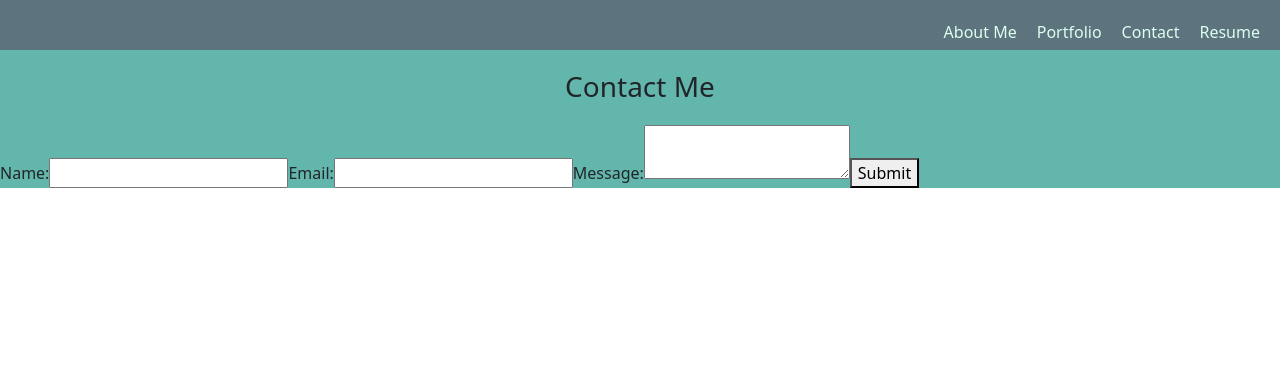
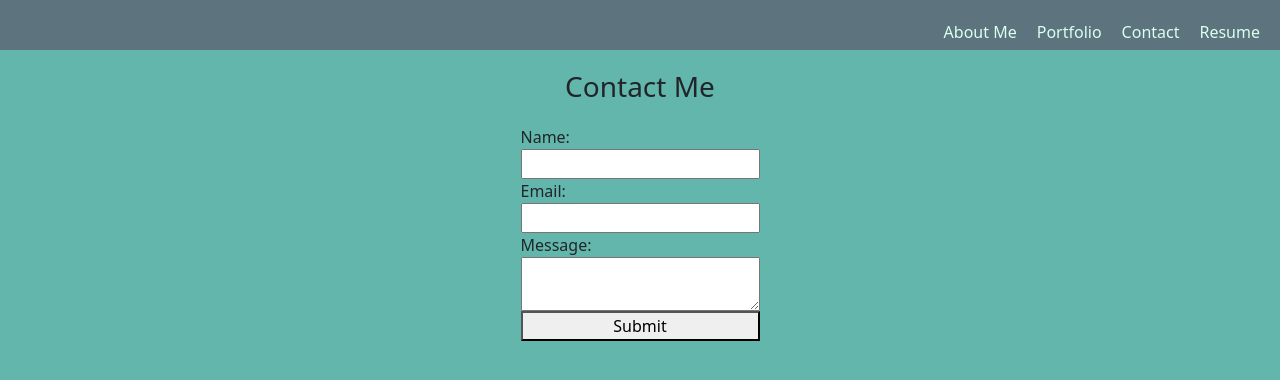
Before and after one commit to ryang2386/React-Portfolio, a React (Vite) app: page /contact in a window 1280 px wide. Shown: the top 380 px of the page. Built offline with nearby package versions, Linux system fonts and the light colour scheme.

Commit message:
updated CSS in Contact.jsx

```diff
--- a/src/pages/Contact.jsx
+++ b/src/pages/Contact.jsx
@@ -2,11 +2,18 @@ export default function Contact() {
     const styles = {
         div: {
             backgroundColor: 'var(--verdigris)',
+            height: '100vh',
+        },
+        form: {
+            display: 'flex',
+            flexDirection: 'column',
+            flexWrap: 'wrap',
+            alignContent: 'center',
         },
     };
     return (
         <div style = {styles.div}>
-            <form>
+            <form style={styles.form}>
                 <label for="name">Name:</label>
                 <input type="text" id="name" name="name" required></input>
                 <label for="email">Email:</label>
```
